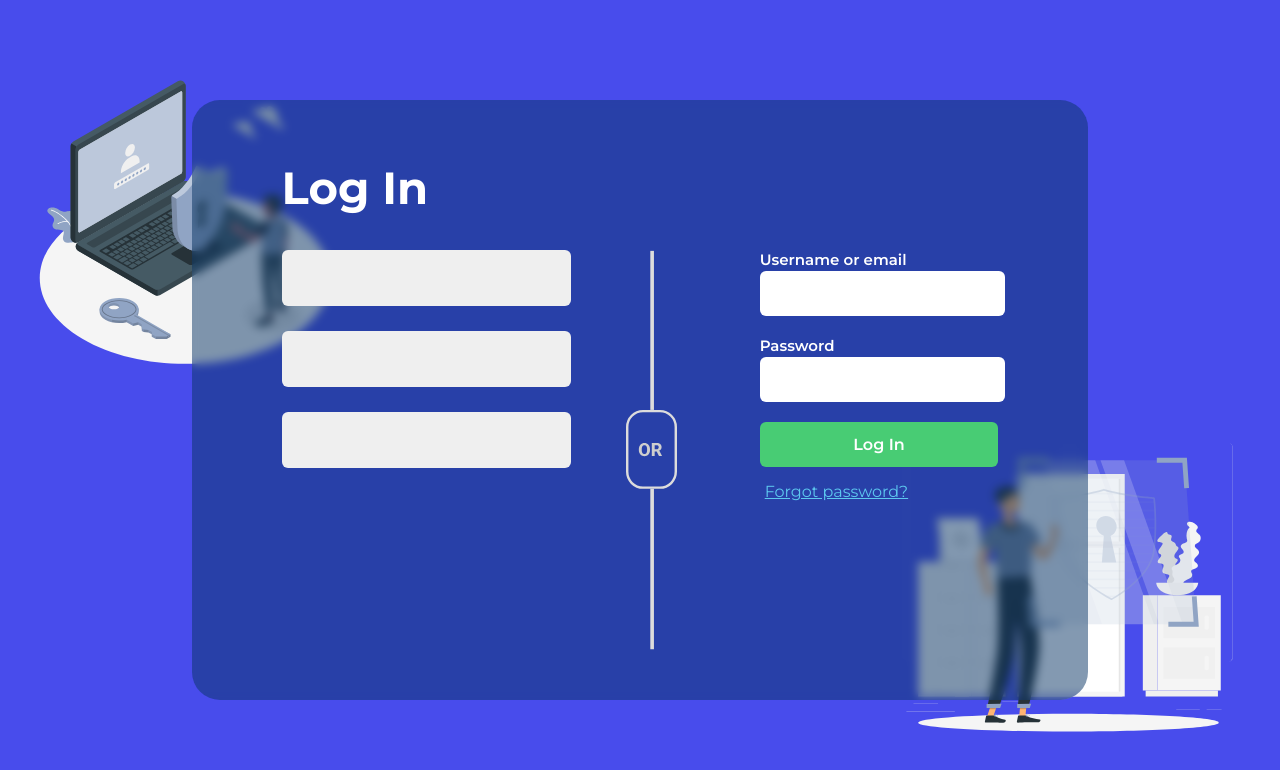
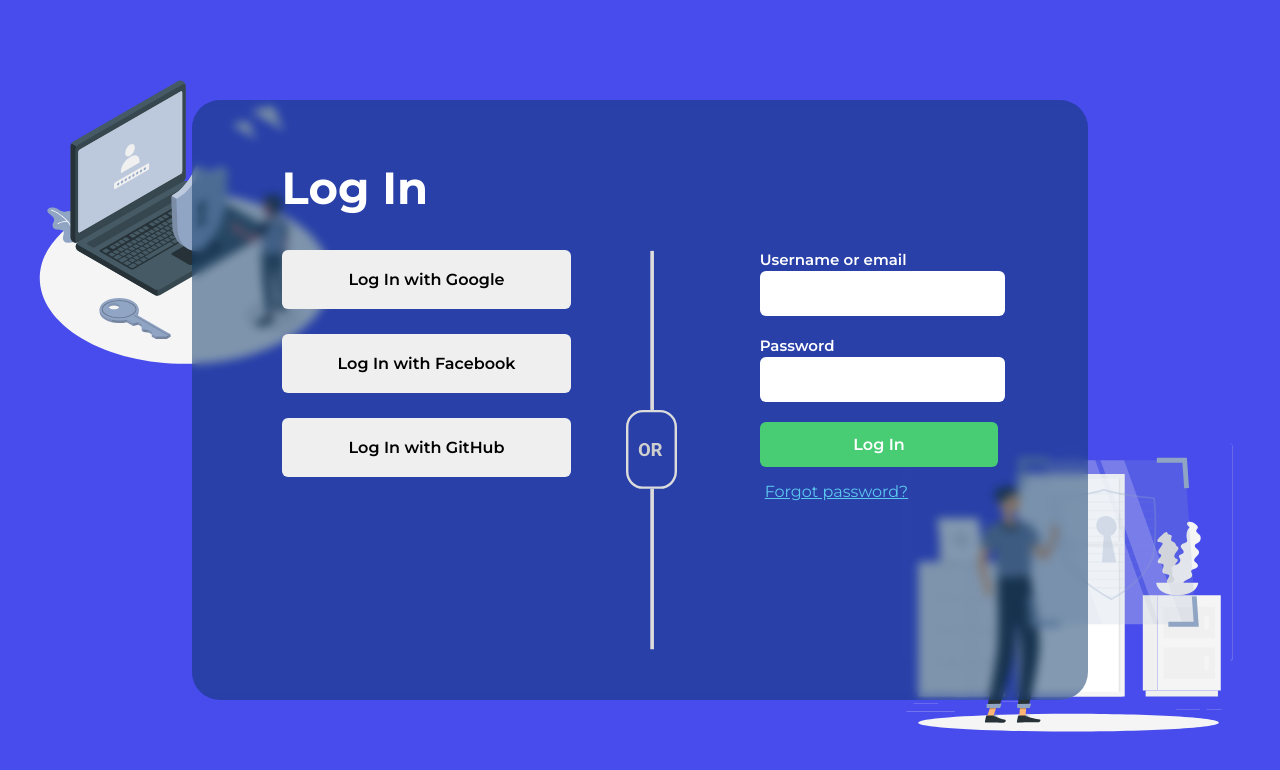
Before and after one commit to Dawidsjd/Automatizasion, a React (Create React App) app: page /logIn in a window 1280 px wide. Shown: the top 770 px of the page. Built offline with nearby package versions, Linux system fonts and the light colour scheme.

Commit message:
changes on login page

```diff
--- a/src/pages/LogIn/LogIn.jsx
+++ b/src/pages/LogIn/LogIn.jsx
@@ -22,9 +22,9 @@ const LogIn = () => {
           <UserDataWrapper>
             <SocialLogIn>
               <StyledButtons>
-                <button></button>
-                <button></button>
-                <button></button>
+                <button>Log In with Google</button>
+                <button>Log In with Facebook</button>
+                <button>Log In with GitHub</button>
               </StyledButtons>
             </SocialLogIn>
             <StyledSeparate></StyledSeparate>
--- a/src/pages/LogIn/styles.js
+++ b/src/pages/LogIn/styles.js
@@ -19,6 +19,7 @@ export const StyledLogInContainer = styled('section')(({ theme }) => ({
 
 export const StyledLogInWrapper = styled('section')(({ theme }) => ({
   width: '70%',
+  maxWidth: '1200px',
   height: '75vh',
   position: 'relative',
   background: 'rgba(8, 52, 100, 0.5)',
@@ -57,7 +58,9 @@ export const SocialLogIn = styled('div')(({ theme }) => ({
   display: 'flex',
   flexDirection: 'column',
   button: {
-    padding: '28px',
+    padding: '20px',
+    fontSize: '16px',
+    fontWeight: '600',
     background: '3A61B4',
     borderRadius: '6px',
   },
@@ -87,6 +90,11 @@ export const StyledDefaultLogIn = styled('div')(({ theme }) => ({
     background: '#48CC74',
     fontSize: '16px',
     fontWeight: '600',
+    transition: '.3s',
+    '&: hover': {
+      background: '#288c44',
+      cursor: 'pointer',
+    },
   },
 }));
 
```
